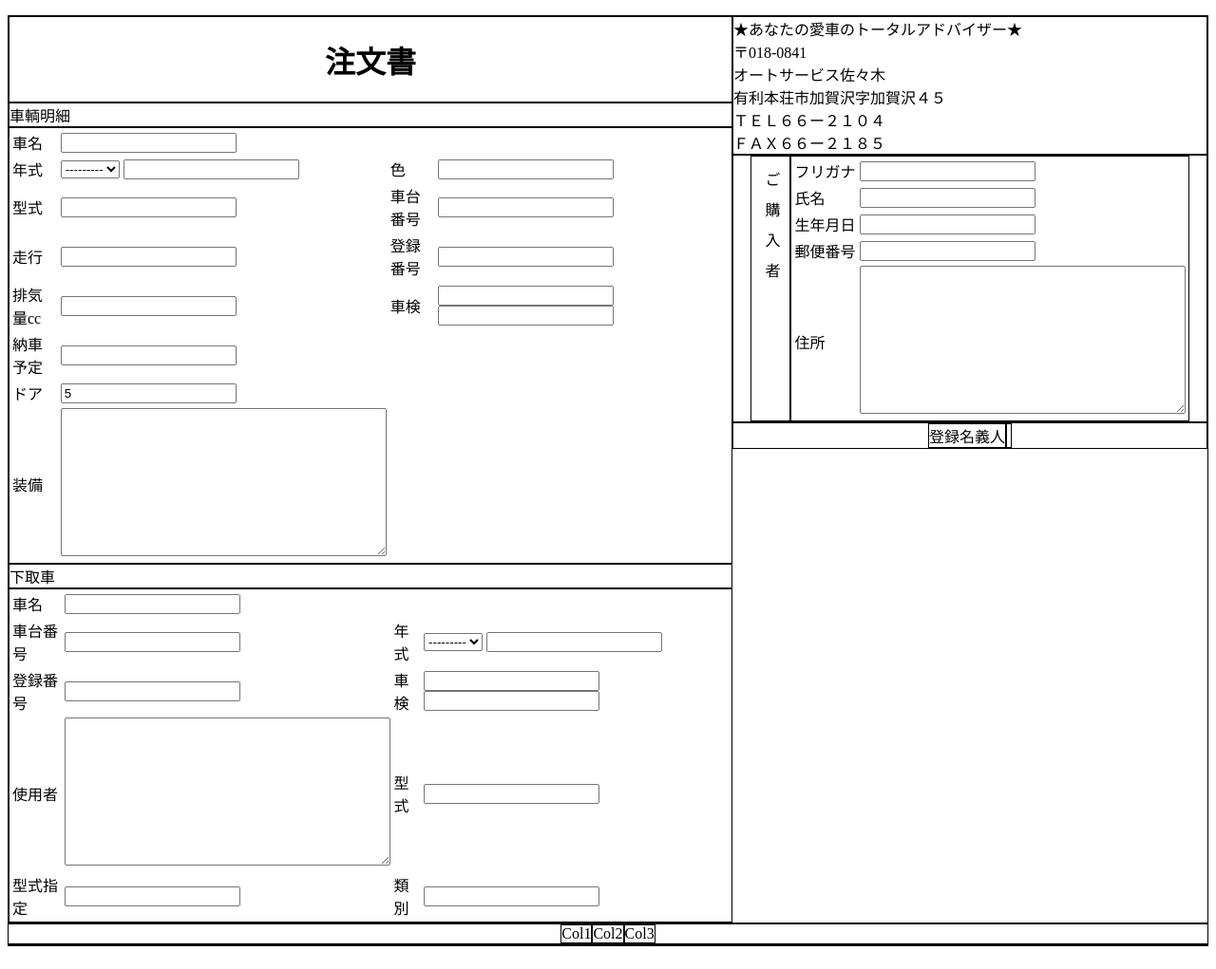
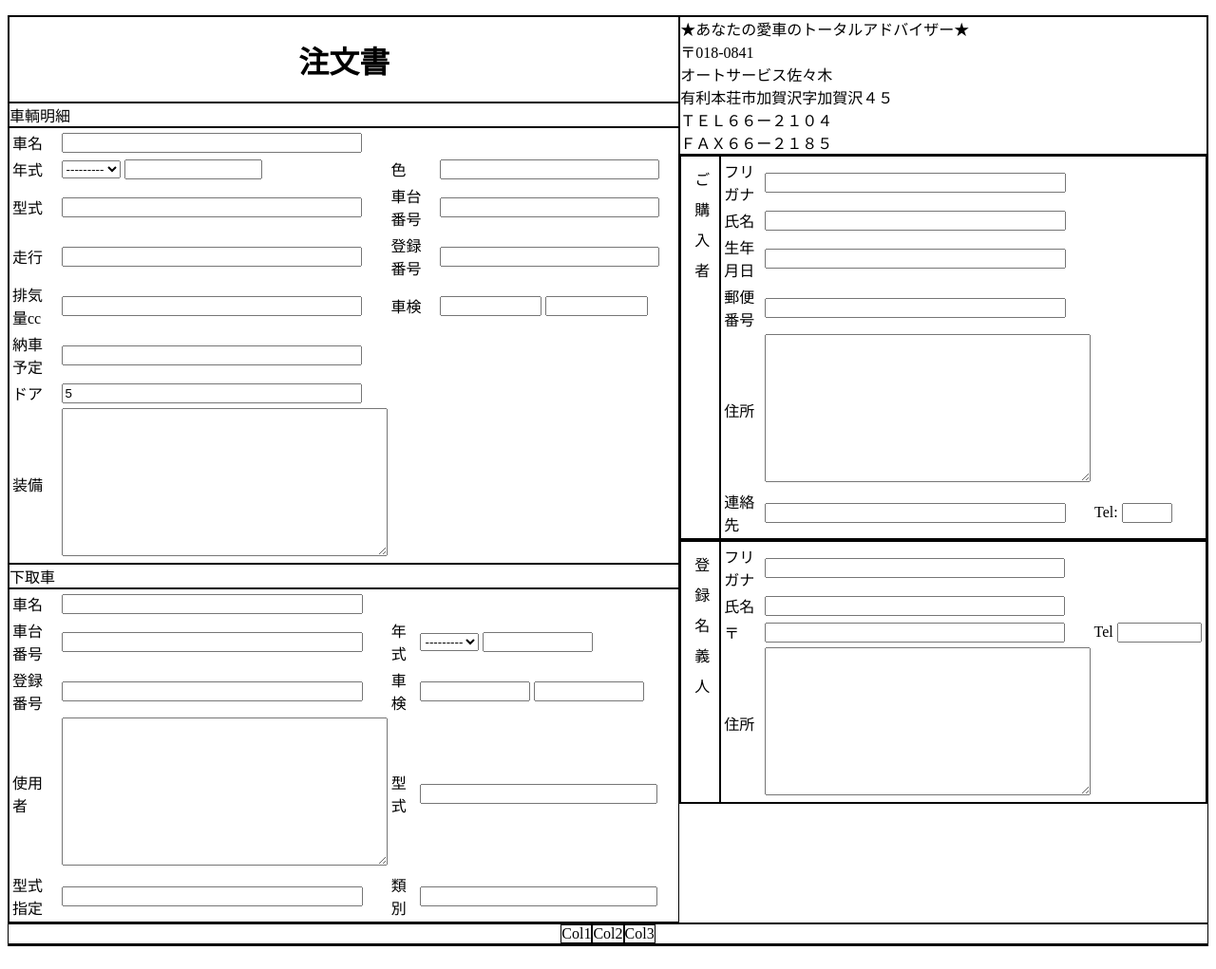
Before and after one commit to Checkroth/kurumahanbai, a Django app: template hanbai/templates/mainform.html in a window 1280 px wide. Shown: the part 76-1097 px from the top of the page at 95% size. Run offline with Django 3.2, Linux system fonts and the light colour scheme; the template is opened without the code that fills it: values that come from a table or form of the project are taken from there, others are empty.

Commit message:
forms wip

```diff
--- a/hanbai/hanbai/forms.py
+++ b/hanbai/hanbai/forms.py
@@ -3,19 +3,51 @@ from django import forms
 from . import models
 
 
-class VehicleInfoForm(forms.ModelForm):
+class BasicVehicleInfoForm(forms.ModelForm):
+    def __init__(self, *args, **kwargs):
+        super().__init__(*args, **kwargs)
+        self.fields['inspection_year'].widget.attrs['class'] = 'double'
+        self.fields['inspection_month'].widget.attrs['class'] = 'double'
+        self.fields['model_year'].widget.attrs['class'] = 'double'
+        self.fields['model_month'].widget.attrs['class'] = 'double'
+
+    class Meta:
+        abstrasct = True
+
+
+class VehicleInfoForm(BasicVehicleInfoForm):
+    def __init__(self, *args, **kwargs):
+        super().__init__(*args, **kwargs)
+        self.fields['inspection_year'].widget.attrs['class'] = 'double'
+        self.fields['inspection_month'].widget.attrs['class'] = 'double'
+
     class Meta:
         fields = '__all__'
         model = models.VehicleInfo
 
 
-class PreviousVehicleInfoForm(forms.ModelForm):
+class PreviousVehicleInfoForm(BasicVehicleInfoForm):
+    def __init__(self, *args, **kwargs):
+        super().__init__(*args, **kwargs)
+        self.fields['inspection_year'].widget.attrs['class'] = 'double'
+        self.fields['inspection_month'].widget.attrs['class'] = 'double'
+
     class Meta:
         fields = '__all__'
         model = models.PreviousVehicleInfo
 
 
 class CustomerInfoForm(forms.ModelForm):
+    def __init__(self, *args, **kwargs):
+        super().__init__(*args, **kwargs)
+        self.fields['contact_phone'].widget.attrs['class'] = 'double'
+
     class Meta:
         fields = '__all__'
         model = models.CustomerInfo
+
+
+class RegisteredHolderInfoForm(forms.ModelForm):
+    class Meta:
+        fields = '__all__'
+        model = models.RegisteredHolderInfo
--- a/hanbai/hanbai/views.py
+++ b/hanbai/hanbai/views.py
@@ -22,6 +22,7 @@ def edit_order(request, order_id):
         'vehicle_info_form': forms.VehicleInfoForm(instance=order.vehicle_info),
         'previous_vehicle_form': forms.PreviousVehicleInfoForm(instance=order.previous_vehicle_info),
         'customer_info_form': forms.CustomerInfoForm(instance=order.customer_info),
+        'registered_holder_info_form': forms.RegisteredHolderInfoForm(instance=order.registered_holder_info),
     }
     return render(request, 'mainform.html', ctx)
 
--- a/hanbai/static/css/base.css
+++ b/hanbai/static/css/base.css
@@ -37,6 +37,14 @@ nav li {
     border: solid 1px black;
 }
 
+#mainform input {
+    width: 90%;
+}
+
+#mainform input.double {
+    width: 40%;
+}
+
 #mainform ul.form-container {
     flex-direction: column;
 }
@@ -64,9 +72,10 @@ nav li {
 }
 
 
-#mainform li.labeled-table li.vertical-label {
+#mainform li.vertical-label {
     writing-mode: vertical-rl;
     text-orientation: upright;
     padding: 1em .5em;
     letter-spacing: 1em;
+    float: left;
 }
--- a/hanbai/templates/mainform.html
+++ b/hanbai/templates/mainform.html
@@ -104,7 +104,7 @@
 					</li>
 					<li class="labeled-table">
 						<ul>
-							<li class="vertical-label">ご購入者
+							<li class="vertical-label">ご購入者</li>
 							<li>
 								<table>
 									<tr>{{ customer_info_form.name_furi|as_columns|safe }}</tr>
@@ -112,6 +112,11 @@
 									<tr>{{ customer_info_form.birthday|as_columns|safe }}</tr>
 									<tr>{{ customer_info_form.postal_code|as_columns|safe }}</tr>
 									<tr>{{ customer_info_form.address|as_columns|safe }}</tr>
+									<tr>
+										<td>連絡先</td>
+										<td>{{ customer_info_form.contact_name }}</td>
+										<td>Tel: {{ customer_info_form.contact_phone }}</td>
+									</tr>
 								</table>
 						</ul>
 					</li>
@@ -120,6 +125,15 @@
 							<li class="vertical-label">登録名義人</li>
 							<li>
 								<table>
+									<tr>{{ registered_holder_info_form.name_furi|as_columns|safe }}</tr>
+									<tr>{{ registered_holder_info_form.name|as_columns|safe }}</tr>
+									<tr>
+										<td>〒</td>
+										<td>{{ registered_holder_info_form.postal_code }}</td>
+										<td>Tel</td>
+										<td>{{ registered_holder_info_form.phone }}</td>
+									</tr>
+									<tr>{{ registered_holder_info_form.address|as_columns|safe }}</tr>
 								</table>
 						</ul>
 					</li>
```
